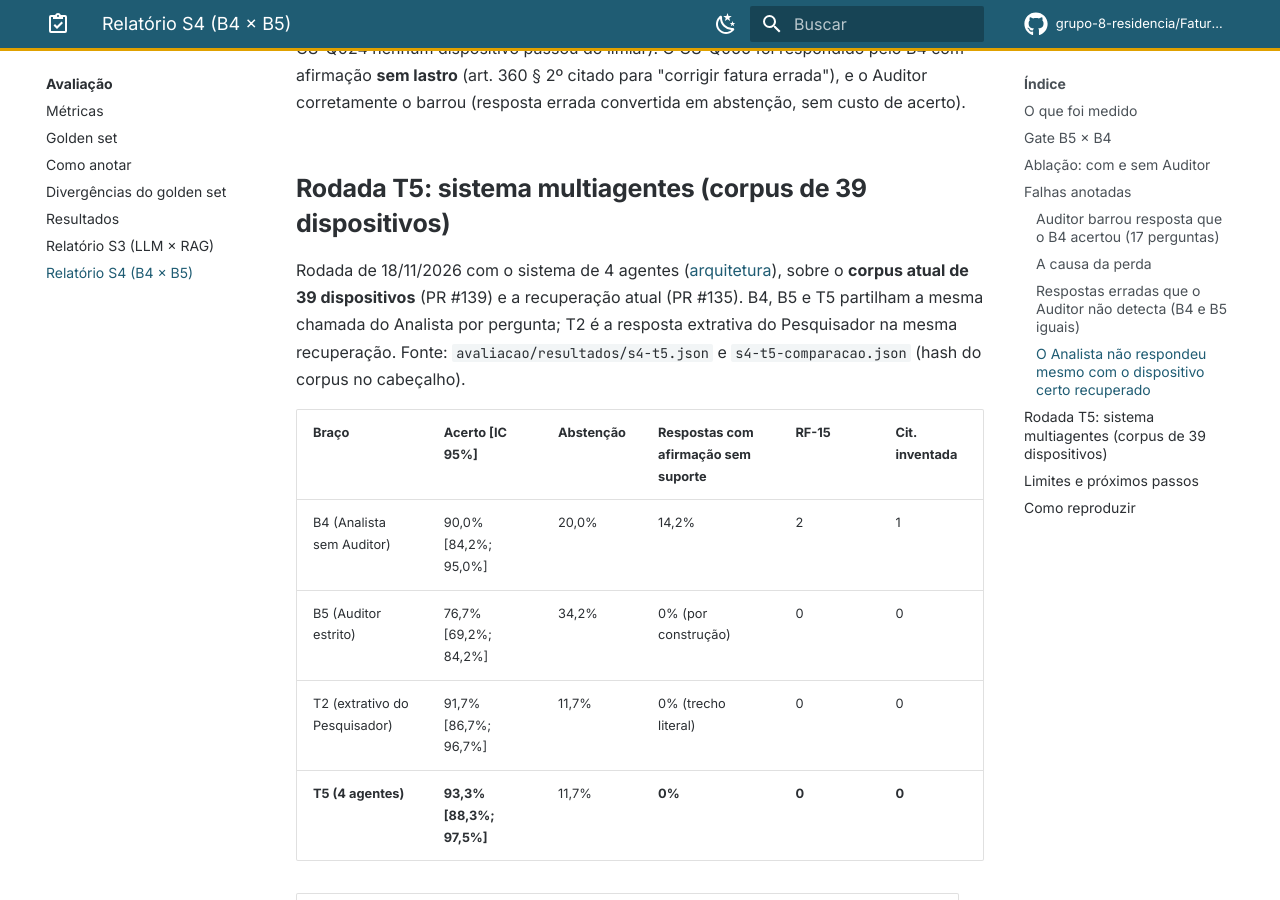
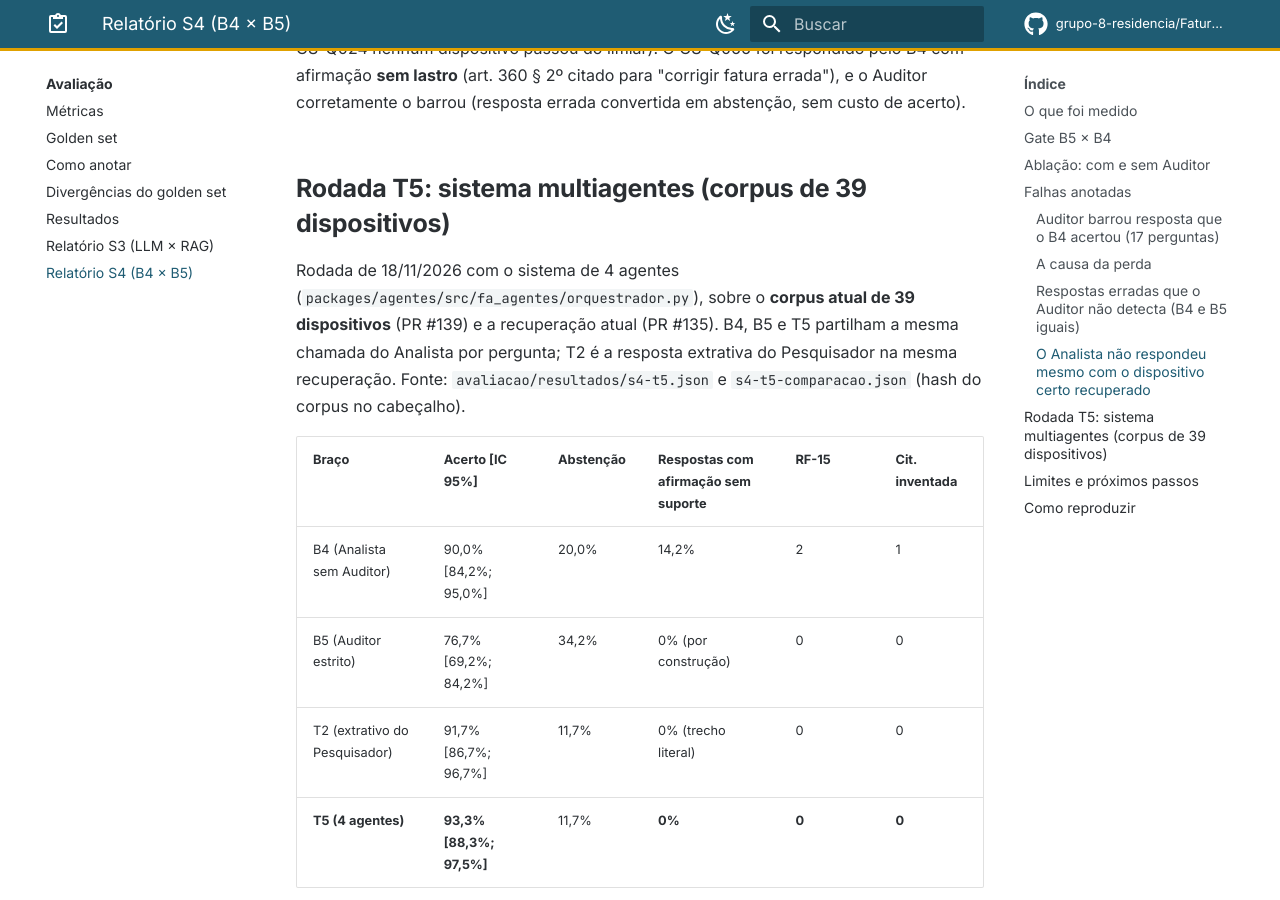
Before and after one commit to grupo-8-residencia/Fatura-Aberta, an MkDocs documentation site: the page built from docs/avaliacao/relatorio-s4.md, in a window 1280 px wide and 900 px high, scrolled down 7068 px. Built offline with MkDocs 1.6.1 and Material for MkDocs 9.7.7, drawn with Linux system fonts in a browser that asks for light colours; plug-ins that fetch from the network failed and are left out; comment, search, counter and statistics services are not loaded.

Commit message:
docs(avaliacao): referência ao código do Orquestrador em vez de página que ainda não existe (#37)
Co-Authored-By: Claude Opus 5.5 <noreply@anthropic.com>

```diff
--- a/docs/avaliacao/relatorio-s4.md
+++ b/docs/avaliacao/relatorio-s4.md
@@ -179,7 +179,7 @@ e o Auditor corretamente o barrou (resposta errada convertida em abstenção, se
 
 ## Rodada T5: sistema multiagentes (corpus de 39 dispositivos)
 
-Rodada de 18/11/2026 com o sistema de 4 agentes ([arquitetura](../arquitetura/agentes.md)), sobre o
+Rodada de 18/11/2026 com o sistema de 4 agentes (`packages/agentes/src/fa_agentes/orquestrador.py`), sobre o
 **corpus atual de 39 dispositivos** (PR #139) e a recuperação atual (PR #135). B4, B5 e T5 partilham a
 mesma chamada do Analista por pergunta; T2 é a resposta extrativa do Pesquisador na mesma recuperação.
 Fonte: `avaliacao/resultados/s4-t5.json` e `s4-t5-comparacao.json` (hash do corpus no cabeçalho).
```
